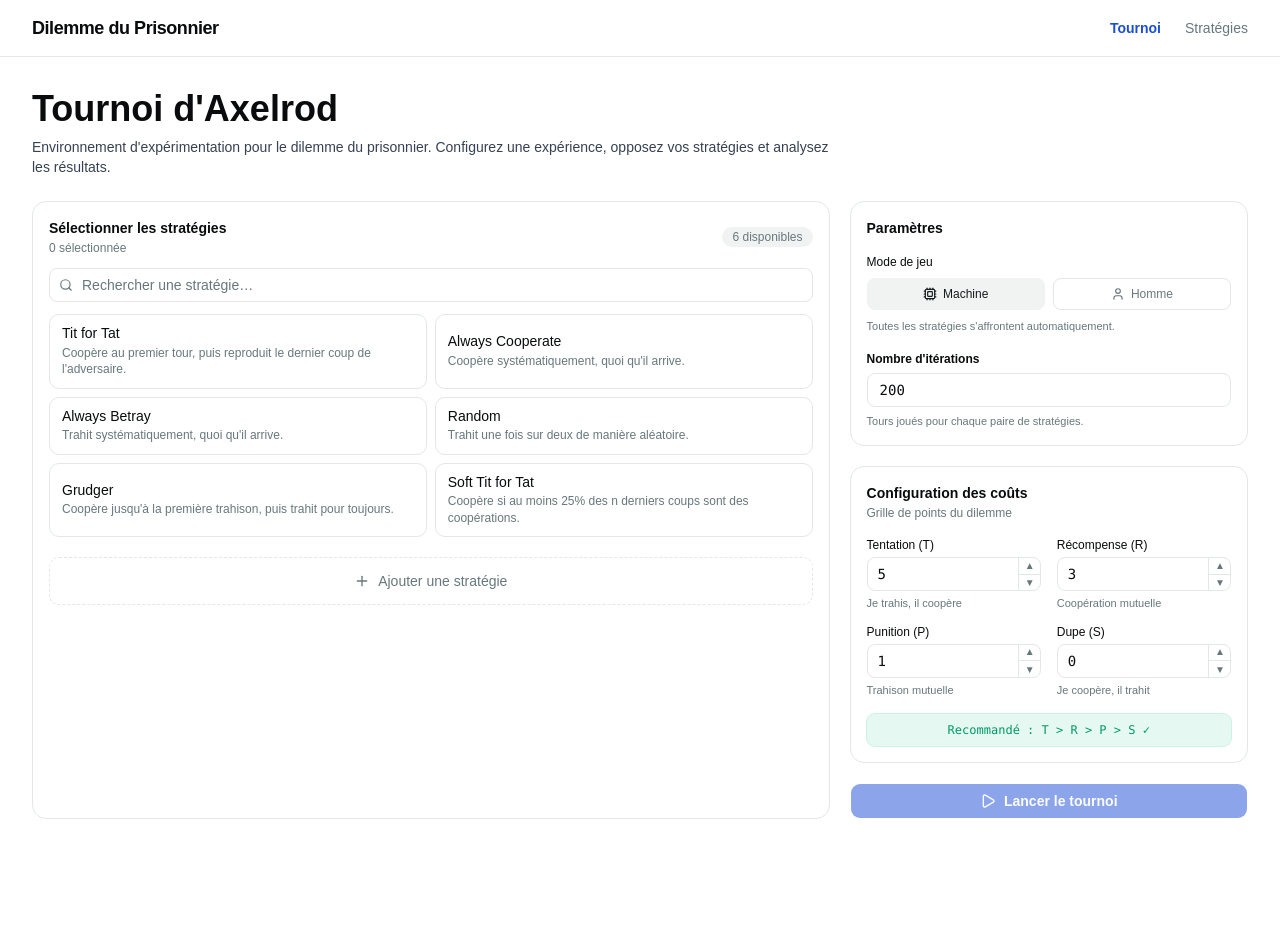
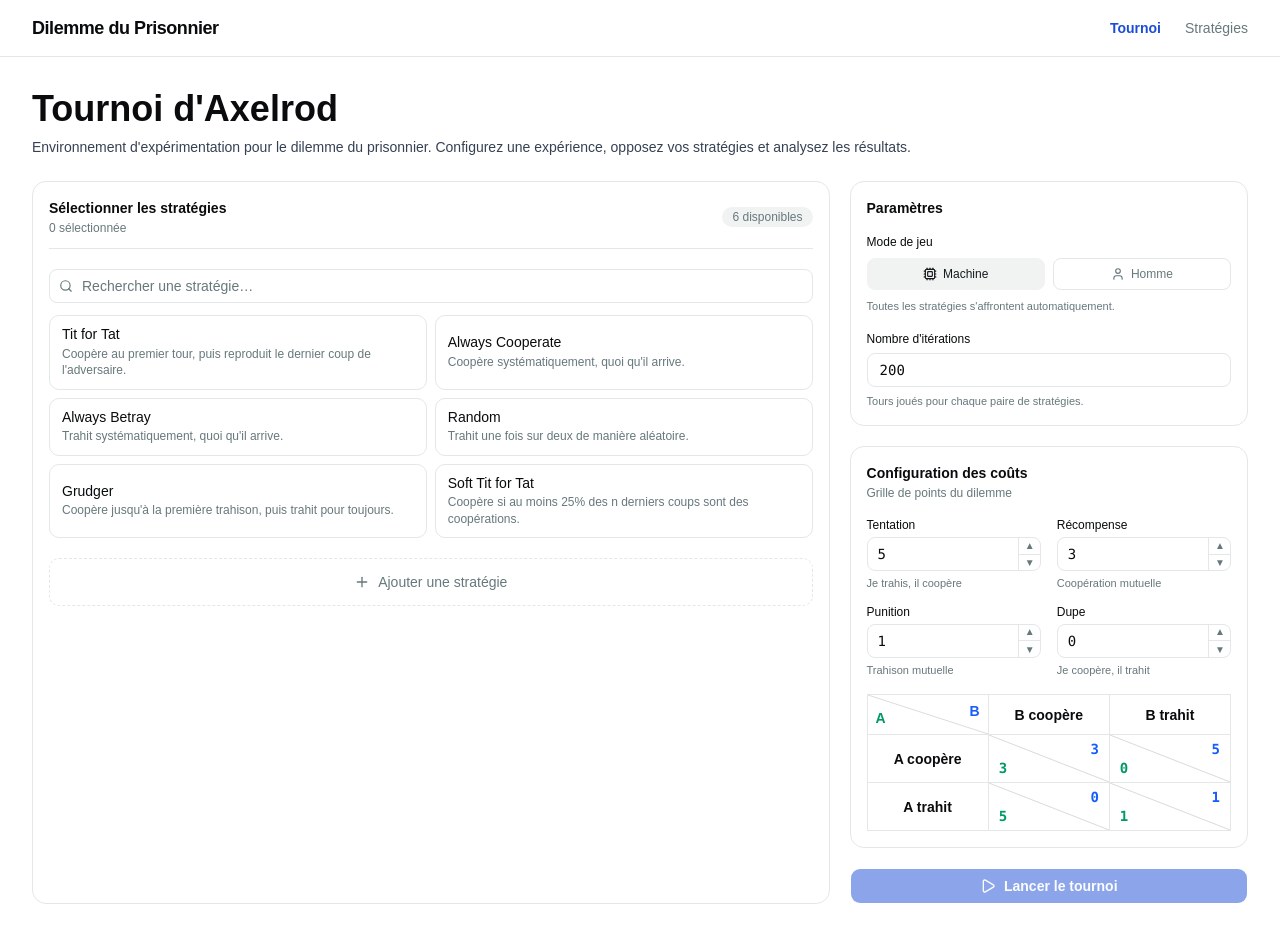
Before and after one commit to boubast/Dilemme-du-prisonnier, a React (Vite) app in the folder frontend/: page / in a window 1280 px wide. Before the commit the page ends 851 px from the top, so only its background shows below. Built offline with nearby package versions, Linux system fonts and the light colour scheme.

Commit message:
feat: ajout de la matrice des coûts

```diff
--- /dev/null
+++ b/frontend/src/components/payoff-matrix.tsx
@@ -0,0 +1,158 @@
+import type { Couts } from "@/type"
+
+interface PayoffMatrixProps {
+  payoffs: Couts
+}
+
+const COLOR_LINE = "#a6a6a6"
+
+export function PayoffMatrix({ payoffs }: PayoffMatrixProps) {
+  return (
+    <div className="flex flex-col gap-2">
+      <table className="w-full border-collapse border border-border text-center text-sm select-none">
+        <thead>
+          <tr>
+            {/* Top-left cell with diagonal split */}
+            <th className="relative h-10 w-24 border border-border p-0 font-medium">
+              <svg
+                className="pointer-events-none absolute inset-0 h-full w-full"
+                preserveAspectRatio="none"
+                viewBox="0 0 100 100"
+              >
+                <line
+                  x1="0"
+                  y1="0"
+                  x2="100"
+                  y2="100"
+                  className="stroke-border"
+                  strokeWidth="0.5"
+                  style={{ stroke: COLOR_LINE }}
+                />
+              </svg>
+              <span className="dark:text-blue-450 absolute top-1.5 right-2 font-bold text-blue-600">
+                B
+              </span>
+              <span className="absolute bottom-1.5 left-2 font-bold text-emerald-600 dark:text-emerald-500">
+                A
+              </span>
+            </th>
+            <th className="w-24 border border-border px-1 py-1.5 font-semibold">
+              B coopère
+            </th>
+            <th className="w-24 border border-border px-1 py-1.5 font-semibold">
+              B trahit
+            </th>
+          </tr>
+        </thead>
+        <tbody>
+          <tr>
+            <td className="h-12 w-24 border border-border px-1 py-2 font-semibold">
+              A coopère
+            </td>
+            {/* Cell A coopère, B coopère (R, R) */}
+            <td className="relative h-12 border border-border bg-card p-0">
+              <svg
+                className="pointer-events-none absolute inset-0 h-full w-full"
+                preserveAspectRatio="none"
+                viewBox="0 0 100 100"
+              >
+                <line
+                  x1="0"
+                  y1="0"
+                  x2="100"
+                  y2="100"
+                  className="stroke-border"
+                  strokeWidth="0.5"
+                  style={{ stroke: COLOR_LINE }}
+                />
+              </svg>
+              <span className="dark:text-blue-450 absolute top-1 right-2.5 font-mono font-bold text-blue-600">
+                {payoffs.recompense}
+              </span>
+              <span className="absolute bottom-1 left-2.5 font-mono font-bold text-emerald-600 dark:text-emerald-500">
+                {payoffs.recompense}
+              </span>
+            </td>
+            {/* Cell A coopère, B trahit (S, T) */}
+            <td className="relative h-12 border border-border bg-card p-0">
+              <svg
+                className="pointer-events-none absolute inset-0 h-full w-full"
+                preserveAspectRatio="none"
+                viewBox="0 0 100 100"
+              >
+                <line
+                  x1="0"
+                  y1="0"
+                  x2="100"
+                  y2="100"
+                  className="stroke-border"
+                  strokeWidth="0.5"
+                  style={{ stroke: COLOR_LINE }}
+                />
+              </svg>
+              <span className="dark:text-blue-450 absolute top-1 right-2.5 font-mono font-bold text-blue-600">
+                {payoffs.tentation}
+              </span>
+              <span className="absolute bottom-1 left-2.5 font-mono font-bold text-emerald-600 dark:text-emerald-500">
+                {payoffs.dupe}
+              </span>
+            </td>
+          </tr>
+          <tr>
+            <td className="h-12 w-24 border border-border px-1 py-2 font-semibold">
+              A trahit
+            </td>
+            {/* Cell A trahit, B coopère (T, S) */}
+            <td className="relative h-12 border border-border bg-card p-0">
+              <svg
+                className="pointer-events-none absolute inset-0 h-full w-full"
+                preserveAspectRatio="none"
+                viewBox="0 0 100 100"
+              >
+                <line
+                  x1="0"
+                  y1="0"
+                  x2="100"
+                  y2="100"
+                  className="stroke-border"
+                  strokeWidth="0.5"
+                  style={{ stroke: COLOR_LINE }}
+                />
+              </svg>
+              <span className="dark:text-blue-450 absolute top-1 right-2.5 font-mono font-bold text-blue-600">
+                {payoffs.dupe}
+              </span>
+              <span className="absolute bottom-1 left-2.5 font-mono font-bold text-emerald-600 dark:text-emerald-500">
+                {payoffs.tentation}
+              </span>
+            </td>
+            {/* Cell A trahit, B trahit (P, P) */}
+            <td className="relative h-12 border border-border bg-card p-0">
+              <svg
+                className="pointer-events-none absolute inset-0 h-full w-full"
+                preserveAspectRatio="none"
+                viewBox="0 0 100 100"
+              >
+                <line
+                  x1="0"
+                  y1="0"
+                  x2="100"
+                  y2="100"
+                  className="stroke-border"
+                  strokeWidth="0.5"
+                  style={{ stroke: COLOR_LINE }}
+                />
+              </svg>
+              <span className="dark:text-blue-450 absolute top-1 right-2.5 font-mono font-bold text-blue-600">
+                {payoffs.punition}
+              </span>
+              <span className="absolute bottom-1 left-2.5 font-mono font-bold text-emerald-600 dark:text-emerald-500">
+                {payoffs.punition}
+              </span>
+            </td>
+          </tr>
+        </tbody>
+      </table>
+    </div>
+  )
+}
--- a/frontend/src/components/tournament-config.tsx
+++ b/frontend/src/components/tournament-config.tsx
@@ -11,15 +11,8 @@ import { SelectedTag } from "./selected-tag"
 import { StrategyCard } from "./strategy-card"
 import { PayoffInput } from "./payoff-input"
 import { AddStrategyButton } from "./add-strategy-button"
-
-// Vérifie que les coûts respectent T > R > P > S pour un dilemme du prisonnier classique
-function isValidPayoffs(p: Couts): boolean {
-  return (
-    p.tentation > p.recompense &&
-    p.recompense > p.punition &&
-    p.punition > p.dupe
-  )
-}
+import { PayoffMatrix } from "./payoff-matrix"
+import { Separator } from "./ui/separator"
 
 export default function TournamentConfig() {
   const [allStrategies, setAllStrategies] = useState<Strategie[]>([])
@@ -81,8 +74,6 @@ export default function TournamentConfig() {
     }
   }
 
-  const payoffsValid = isValidPayoffs(payoffs)
-
   return (
     <div className="flex gap-5">
       {/* ── Sélection des stratégies ── */}
@@ -103,8 +94,19 @@ export default function TournamentConfig() {
           </span>
         </div>
 
+        {/* Tags des stratégies sélectionnées */}
+        {selectedStrategies.length > 0 && (
+          <div className="flex flex-wrap gap-1.5">
+            {selectedStrategies.map((s) => (
+              <SelectedTag key={s.id} strategie={s} onRemove={handleRemove} />
+            ))}
+          </div>
+        )}
+
+        <Separator />
+
         {/* Barre de recherche */}
-        <div className="relative">
+        <div className="relative mt-2">
           <Search className="pointer-events-none absolute top-1/2 left-2.5 size-3.5 -translate-y-1/2 text-muted-foreground" />
           <input
             ref={searchRef}
@@ -129,15 +131,6 @@ export default function TournamentConfig() {
             </button>
           )}
         </div>
-
-        {/* Tags des stratégies sélectionnées */}
-        {selectedStrategies.length > 0 && (
-          <div className="flex flex-wrap gap-1.5">
-            {selectedStrategies.map((s) => (
-              <SelectedTag key={s.id} strategie={s} onRemove={handleRemove} />
-            ))}
-          </div>
-        )}
 
         {/* Liste des stratégies disponibles */}
         {availableStrategies.length > 0 ? (
@@ -209,7 +202,7 @@ export default function TournamentConfig() {
             <div className="flex items-center justify-between">
               <label
                 htmlFor="nb-iterations"
-                className="text-xs font-medium font-semibold text-foreground"
+                className="text-xs font-medium text-foreground"
               >
                 Nombre d'itérations
               </label>
@@ -248,46 +241,32 @@ export default function TournamentConfig() {
 
           <div className="grid grid-cols-2 gap-x-4 gap-y-3">
             <PayoffInput
-              label="Tentation (T)"
+              label="Tentation"
               sublabel="Je trahis, il coopère"
               value={payoffs.tentation}
               onChange={(v) => updatePayoff("tentation", v)}
             />
             <PayoffInput
-              label="Récompense (R)"
+              label="Récompense"
               sublabel="Coopération mutuelle"
               value={payoffs.recompense}
               onChange={(v) => updatePayoff("recompense", v)}
             />
             <PayoffInput
-              label="Punition (P)"
+              label="Punition"
               sublabel="Trahison mutuelle"
               value={payoffs.punition}
               onChange={(v) => updatePayoff("punition", v)}
             />
             <PayoffInput
-              label="Dupe (S)"
+              label="Dupe"
               sublabel="Je coopère, il trahit"
               value={payoffs.dupe}
               onChange={(v) => updatePayoff("dupe", v)}
             />
           </div>
 
-          {/* Indicateur de validité T > R > P > S */}
-          <div
-            className={cn(
-              "rounded-md px-3 py-2 text-center font-mono text-xs transition-colors",
-              payoffsValid
-                ? "bg-emerald-500/10 text-emerald-600 ring-1 ring-emerald-500/20 dark:text-emerald-400"
-                : "bg-destructive/10 text-destructive ring-1 ring-destructive/20"
-            )}
-          >
-            {payoffsValid ? (
-              <>Recommandé&nbsp;: T &gt; R &gt; P &gt; S ✓</>
-            ) : (
-              <>Attention&nbsp;: T &gt; R &gt; P &gt; S non respecté</>
-            )}
-          </div>
+          <PayoffMatrix payoffs={payoffs} />
         </section>
 
         {/* ── Lancer le tournoi ── */}
--- /dev/null
+++ b/frontend/src/components/ui/separator.tsx
@@ -0,0 +1,26 @@
+import * as React from "react"
+import { Separator as SeparatorPrimitive } from "radix-ui"
+
+import { cn } from "@/lib/utils"
+
+function Separator({
+  className,
+  orientation = "horizontal",
+  decorative = true,
+  ...props
+}: React.ComponentProps<typeof SeparatorPrimitive.Root>) {
+  return (
+    <SeparatorPrimitive.Root
+      data-slot="separator"
+      decorative={decorative}
+      orientation={orientation}
+      className={cn(
+        "shrink-0 bg-border data-horizontal:h-px data-horizontal:w-full data-vertical:w-px data-vertical:self-stretch",
+        className
+      )}
+      {...props}
+    />
+  )
+}
+
+export { Separator }
--- a/frontend/src/pages/Home.tsx
+++ b/frontend/src/pages/Home.tsx
@@ -3,12 +3,12 @@ import TournamentConfig from "@/components/tournament-config"
 const Home = () => {
   return (
     <div className="flex flex-col gap-6">
-      <div className="flex w-2/3 flex-col gap-2">
+      <div className="flex flex-col gap-2">
         <h1 className="text-4xl font-bold">Tournoi d'Axelrod</h1>
         <p className="text-sm text-gray-700">
           Environnement d'expérimentation pour le dilemme du prisonnier.
-          Configurez une expérience, opposez vos stratégies et
-          analysez les résultats.
+          Configurez une expérience, opposez vos stratégies et analysez les
+          résultats.
         </p>
       </div>
 
```
